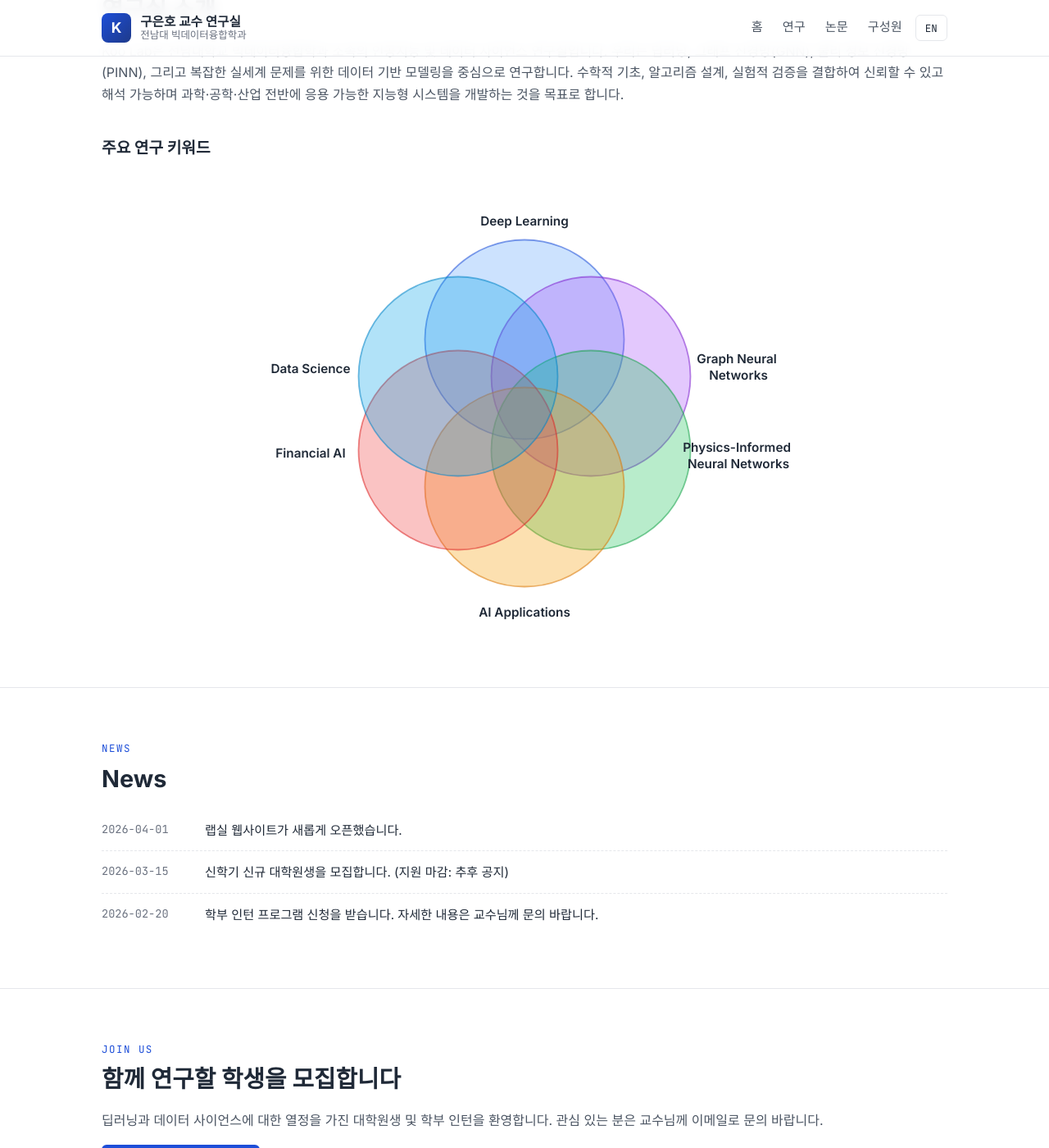
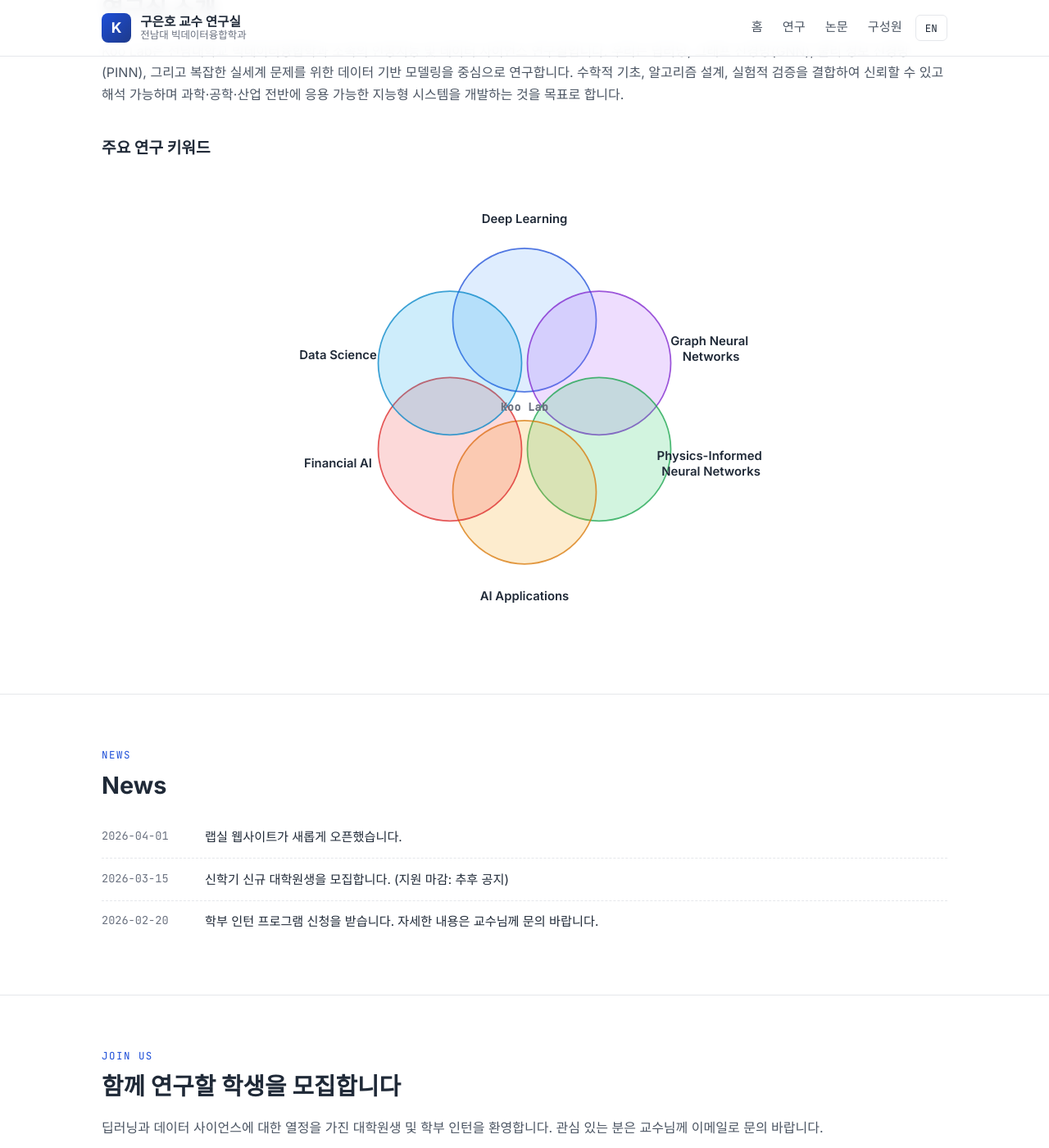
Before and after one commit to Ian-Ian-Ian5/Koo-Eunho.github.io, a Jekyll site: the page built from index.html, in a window 1280 px wide and 1400 px high, scrolled down 708 px. Shown: the whole window at 82% size. Built offline with Jekyll 4.4.1, drawn with Linux system fonts in a browser that asks for light colours.

Commit message:
Cleaner Venn diagram with hexagonal petals

```diff
--- a/assets/css/main.css
+++ b/assets/css/main.css
@@ -169,15 +169,23 @@ p { margin: 0 0 1rem; color: var(--color-text-soft); }
 
 /* ----------------------------- Venn diagram (research areas) -----------*/
 .venn-container {
-  margin: 1.5rem 0 0;
+  margin: 2rem 0 1rem;
   display: flex;
   justify-content: center;
 }
 .venn-diagram {
   width: 100%;
-  max-width: 720px;
+  max-width: 700px;
   height: auto;
   display: block;
+}
+.venn-diagram circle {
+  transition: fill 0.25s ease, transform 0.25s ease;
+  transform-origin: center;
+  transform-box: fill-box;
+}
+.venn-diagram:hover circle:hover {
+  fill-opacity: 0.45;
 }
 .venn-label {
   font-family: var(--font-sans);
@@ -185,12 +193,21 @@ p { margin: 0 0 1rem; color: var(--color-text-soft); }
   font-weight: 600;
   fill: var(--color-text);
 }
+.venn-center {
+  font-family: var(--font-mono);
+  font-size: 15px;
+  font-weight: 600;
+  fill: var(--color-text-mute);
+  letter-spacing: 0.04em;
+}
 
 @media (max-width: 720px) {
   .venn-label { font-size: 14px; }
+  .venn-center { font-size: 12px; }
 }
 @media (max-width: 480px) {
-  .venn-label { font-size: 12px; }
+  .venn-label { font-size: 11px; }
+  .venn-center { font-size: 10px; }
 }
 
 /* ----------------------------- Vanta NET Hero (animated network) -------- */
--- a/index.html
+++ b/index.html
@@ -138,41 +138,42 @@ permalink: /
 
     <h3 style="margin-top:2.5rem;" data-i18n="home.research_title">주요 연구 키워드</h3>
     <div class="venn-container">
-      <svg class="venn-diagram" viewBox="0 0 800 620" xmlns="http://www.w3.org/2000/svg" aria-label="Research areas Venn diagram" role="img">
-        <!-- 6개 원 — 육각형 배치, 가운데 모두 겹침 -->
-        <g style="mix-blend-mode: multiply;">
+      <svg class="venn-diagram" viewBox="0 0 800 620" xmlns="http://www.w3.org/2000/svg" aria-label="Research areas diagram" role="img">
+        <!-- 6개 원 — 육각형 꽃잎 배치, 인접한 원만 살짝 겹침 (가운데에서 만남) -->
         <!-- Top: Deep Learning -->
-          <circle cx="400" cy="220" r="135" fill="rgba(96, 165, 250, 0.32)" stroke="rgba(29, 78, 216, 0.55)" stroke-width="2"/>
+        <circle cx="400" cy="190" r="100" fill="rgba(96, 165, 250, 0.20)" stroke="rgba(29, 78, 216, 0.75)" stroke-width="2"/>
         <!-- Top-right: Graph Neural Networks -->
-          <circle cx="490" cy="270" r="135" fill="rgba(168, 85, 247, 0.32)" stroke="rgba(126, 34, 206, 0.55)" stroke-width="2"/>
+        <circle cx="504" cy="250" r="100" fill="rgba(168, 85, 247, 0.20)" stroke="rgba(126, 34, 206, 0.75)" stroke-width="2"/>
         <!-- Bottom-right: Physics-Informed Neural Networks -->
-          <circle cx="490" cy="370" r="135" fill="rgba(34, 197, 94, 0.32)" stroke="rgba(22, 163, 74, 0.55)" stroke-width="2"/>
+        <circle cx="504" cy="370" r="100" fill="rgba(34, 197, 94, 0.20)" stroke="rgba(22, 163, 74, 0.75)" stroke-width="2"/>
         <!-- Bottom: AI Applications -->
-          <circle cx="400" cy="420" r="135" fill="rgba(245, 158, 11, 0.32)" stroke="rgba(217, 119, 6, 0.55)" stroke-width="2"/>
+        <circle cx="400" cy="430" r="100" fill="rgba(245, 158, 11, 0.20)" stroke="rgba(217, 119, 6, 0.75)" stroke-width="2"/>
         <!-- Bottom-left: Financial AI -->
-          <circle cx="310" cy="370" r="135" fill="rgba(239, 68, 68, 0.32)" stroke="rgba(220, 38, 38, 0.55)" stroke-width="2"/>
+        <circle cx="296" cy="370" r="100" fill="rgba(239, 68, 68, 0.20)" stroke="rgba(220, 38, 38, 0.75)" stroke-width="2"/>
         <!-- Top-left: Data Science -->
-          <circle cx="310" cy="270" r="135" fill="rgba(14, 165, 233, 0.32)" stroke="rgba(2, 132, 199, 0.55)" stroke-width="2"/>
-        </g>
+        <circle cx="296" cy="250" r="100" fill="rgba(14, 165, 233, 0.20)" stroke="rgba(2, 132, 199, 0.75)" stroke-width="2"/>
 
-        <!-- Labels (각 원 바깥쪽에 배치) -->
-        <text class="venn-label" x="400" y="65" text-anchor="middle">Deep Learning</text>
+        <!-- 가운데 작은 라벨 -->
+        <text class="venn-center" x="400" y="316" text-anchor="middle">Koo Lab</text>
 
-        <text class="venn-label" x="690" y="252" text-anchor="middle">
-          <tspan x="690">Graph Neural</tspan>
-          <tspan x="690" dy="22">Networks</tspan>
+        <!-- Labels (각 원 바깥쪽 충분히 떨어뜨림) -->
+        <text class="venn-label" x="400" y="55" text-anchor="middle">Deep Learning</text>
+
+        <text class="venn-label" x="660" y="225" text-anchor="middle">
+          <tspan x="660">Graph Neural</tspan>
+          <tspan x="660" dy="22">Networks</tspan>
         </text>
 
-        <text class="venn-label" x="690" y="372" text-anchor="middle">
-          <tspan x="690">Physics-Informed</tspan>
-          <tspan x="690" dy="22">Neural Networks</tspan>
+        <text class="venn-label" x="660" y="385" text-anchor="middle">
+          <tspan x="660">Physics-Informed</tspan>
+          <tspan x="660" dy="22">Neural Networks</tspan>
         </text>
 
-        <text class="venn-label" x="400" y="595" text-anchor="middle">AI Applications</text>
+        <text class="venn-label" x="400" y="580" text-anchor="middle">AI Applications</text>
 
-        <text class="venn-label" x="110" y="380" text-anchor="middle">Financial AI</text>
+        <text class="venn-label" x="140" y="395" text-anchor="middle">Financial AI</text>
 
-        <text class="venn-label" x="110" y="265" text-anchor="middle">Data Science</text>
+        <text class="venn-label" x="140" y="245" text-anchor="middle">Data Science</text>
       </svg>
     </div>
   </div>
```
Lines whose indentation alone changed are shown as unchanged.
